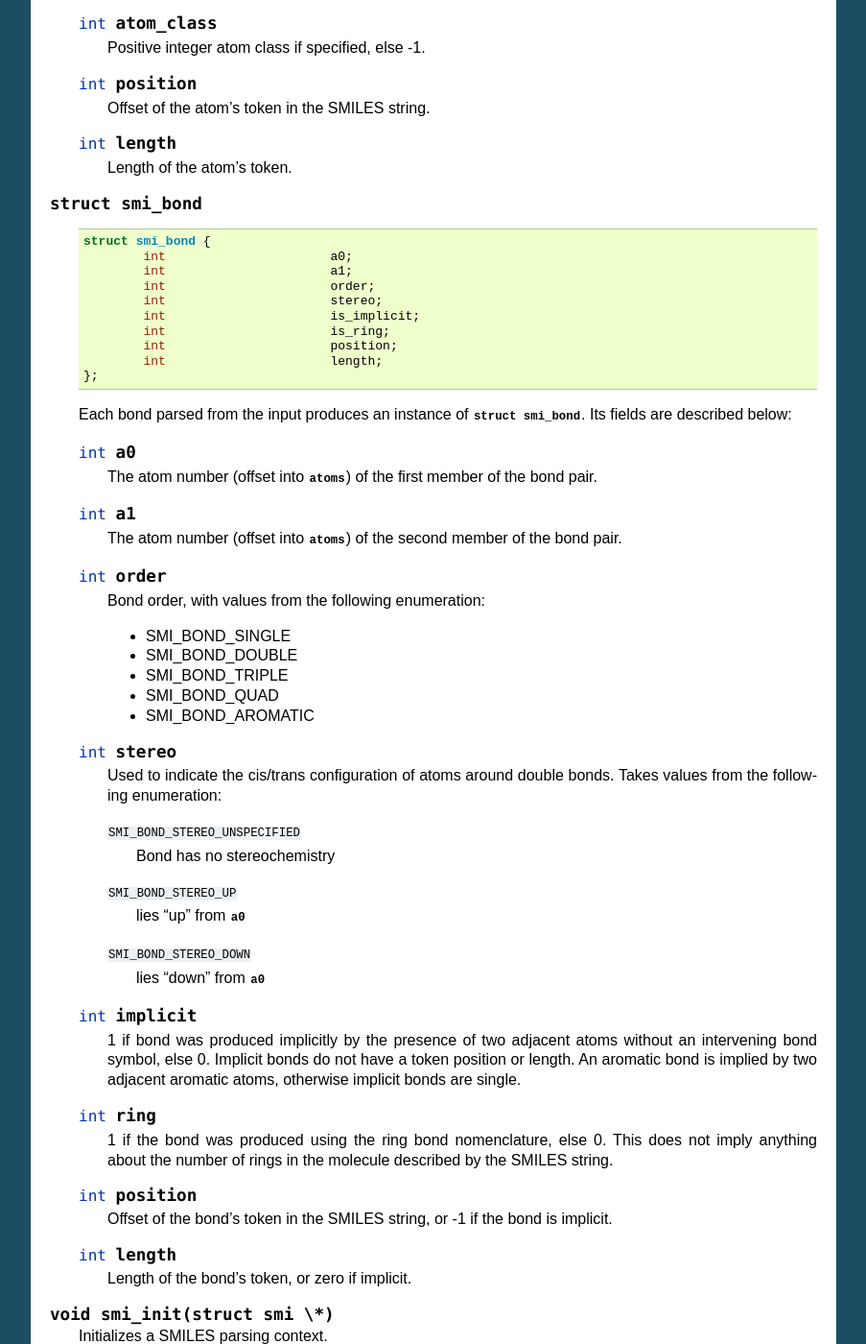
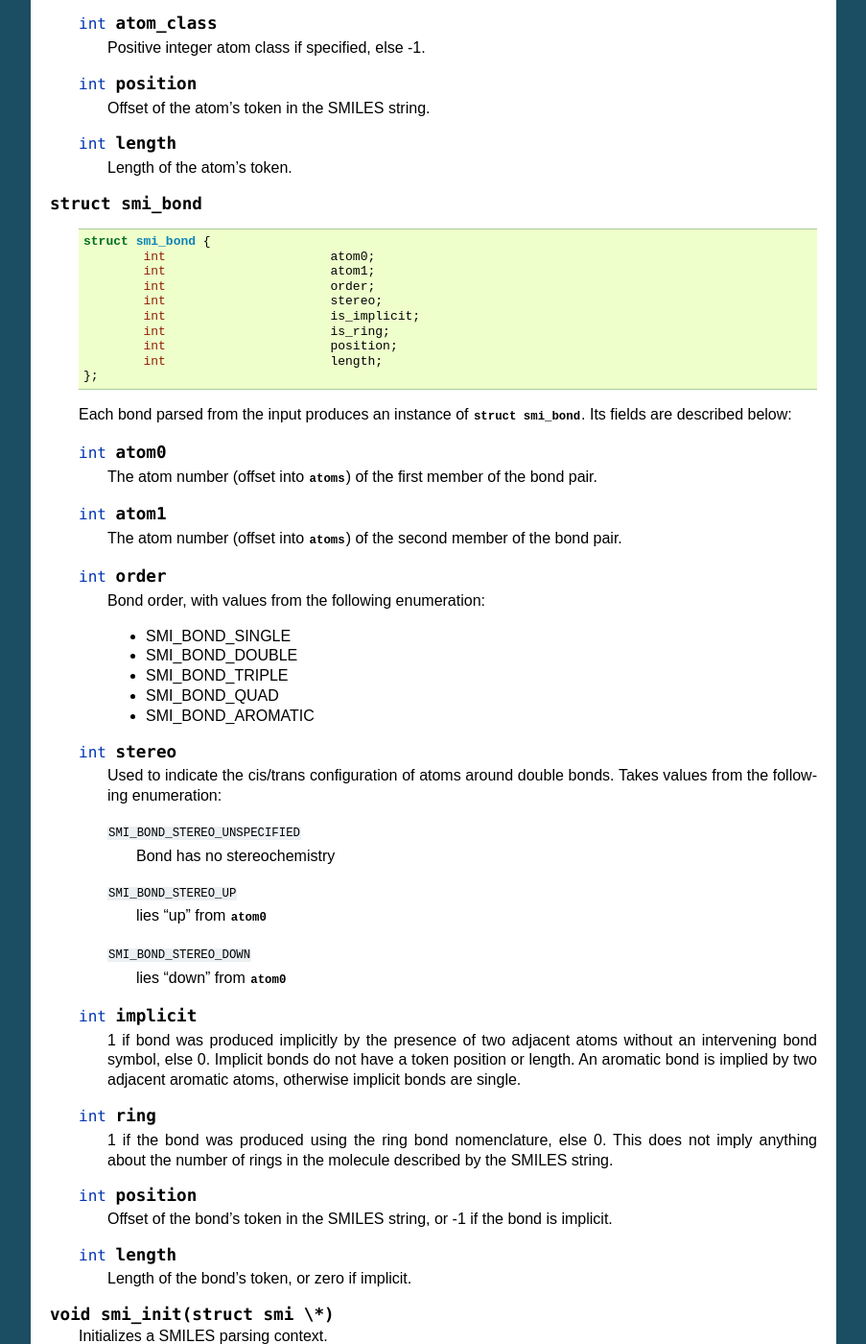
Before and after one commit to cornett/coho, a Sphinx documentation site: the page built from doc/capi.rst, in a window 1280 px wide and 1400 px high, scrolled down 2143 px. Shown: the whole window at 96% size, without its empty margins (198-1101 px from the left). Built offline with Sphinx 7.4.7, drawn with Linux system fonts in a browser that asks for light colours.

Commit message:
Expand a[01] abbreviations

```diff
--- a/doc/capi.rst
+++ b/doc/capi.rst
@@ -175,8 +175,8 @@ fields.
     ::
 
         struct smi_bond {
-                int                      a0;
-                int                      a1;
+                int                      atom0;
+                int                      atom1;
                 int                      order;
                 int                      stereo;
                 int                      is_implicit;
@@ -189,12 +189,12 @@ fields.
     instance of :type:`struct smi_bond <smi_bond>`.
     Its fields are described below:
 
-    .. member:: int a0
+    .. member:: int atom0
 
         The atom number (offset into :member:`atoms <smi.atoms>`)
         of the first member of the bond pair.
 
-    .. member:: int a1
+    .. member:: int atom1
 
         The atom number (offset into :member:`atoms <smi.atoms>`)
         of the second member of the bond pair.
@@ -218,9 +218,9 @@ fields.
         ``SMI_BOND_STEREO_UNSPECIFIED``
             Bond has no stereochemistry
         ``SMI_BOND_STEREO_UP``
-            lies "up" from :member:`a0 <smi_bond.a0>`
+            lies "up" from :member:`atom0 <smi_bond.atom0>`
         ``SMI_BOND_STEREO_DOWN``
-            lies "down" from :member:`a0 <smi_bond.a0>`
+            lies "down" from :member:`atom0 <smi_bond.atom0>`
 
     .. member:: int implicit
 
@@ -300,8 +300,8 @@ The following example shows how to parse a SMILES string::
 
             for (i = 0; i < smi.bonds_sz; i++) {
                     printf("%zi-%zi %i\n",
-                           smi.bonds[i].a0,
-                           smi.bonds[i].a1,
+                           smi.bonds[i].atom0,
+                           smi.bonds[i].atom1,
                            smi.bonds[i].order);
             }
 
```
Also changed, not shown: doc/pyapi.rst (+4 -4 lines), 5 other files.
